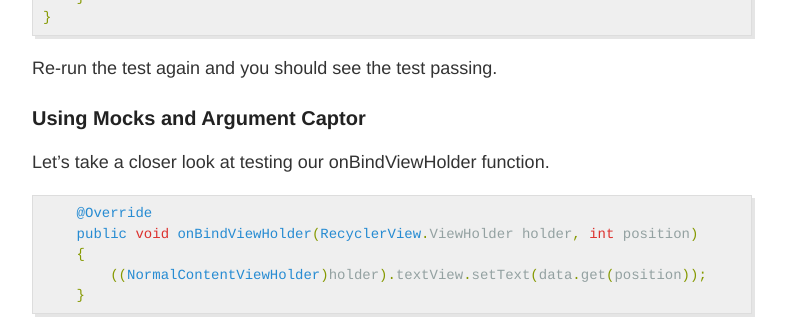
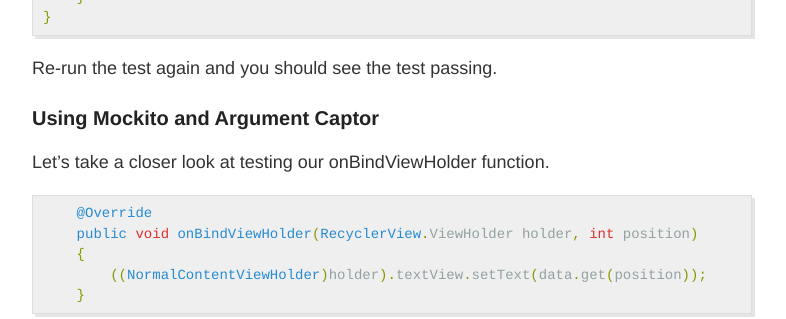
Before and after one commit to teoboonkeat/teoboonkeat.github.io, a Jekyll site: the page built from _posts/2014-3-3-Hello-World.md, in a window 1280 px wide and 900 px high, scrolled down 7590 px. Shown: the part 153-472 px from the top of the window, without its empty margins (248-1034 px from the left). Built offline with Jekyll 4.4.1, drawn with Linux system fonts in a browser that asks for light colours.

Commit message:
Update 2014-3-3-Hello-World.md

```diff
--- a/_posts/2014-3-3-Hello-World.md
+++ b/_posts/2014-3-3-Hello-World.md
@@ -290,7 +290,7 @@ public int getItemViewType(int position)
 
 Re-run the test again and you should see the test passing.
 
-### Using Mocks and Argument Captor
+### Using Mockito and Argument Captor
 
 Let's take a closer look at testing our onBindViewHolder function.
 
```
